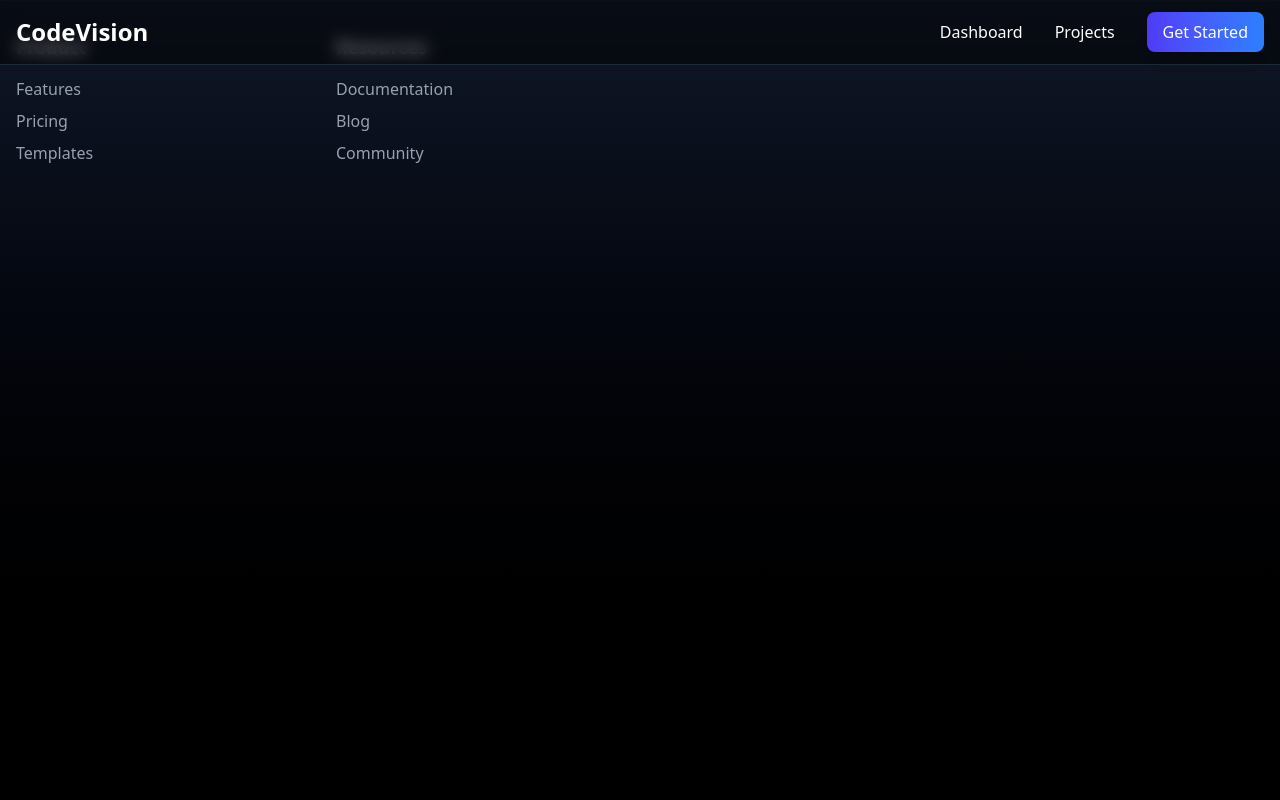
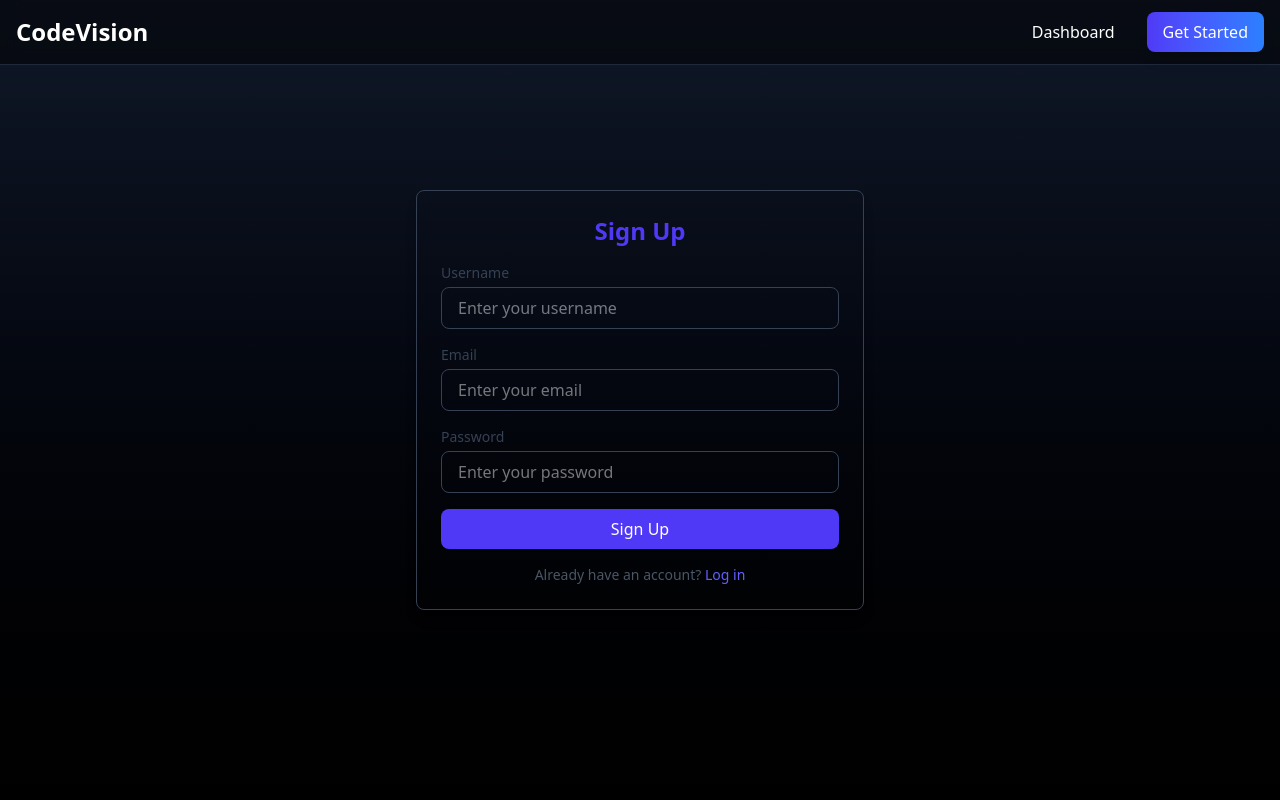
Before and after one commit to SankalpBadoni/CodeVision, a React (Vite) app in the folder client/: page /signup in a window 1280 px wide. Shown: the top 800 px of the page. Built offline with nearby package versions, Linux system fonts and the light colour scheme.

Commit message:
added login and signup routes; created LoginPage and SignupPage components; updated Navbar for navigation

```diff
--- a/client/src/App.jsx
+++ b/client/src/App.jsx
@@ -4,7 +4,8 @@ import Footer from './components/layout/Footer'
 import Home from './routes/Home'
 import Dashboard from './routes/Dashboard'
 import Generator from './routes/Generator'
-
+import LoginPage from './routes/Login'
+import SignupPage from './routes/Signup'
 const Layout = ({ children }) => {
   const location = useLocation()
   const isGeneratorPage = location.pathname === '/generator'
@@ -28,6 +29,8 @@ function App() {
           <Route path="/" element={<Home />} />
           <Route path="/dashboard" element={<Dashboard />} />
           <Route path="/generator" element={<Generator />} />
+          <Route path="/login" element={<LoginPage />} />
+          <Route path="/signup" element={<SignupPage />} />
         </Routes>
       </Layout>
     </Router>
--- a/client/src/components/layout/Navbar.jsx
+++ b/client/src/components/layout/Navbar.jsx
@@ -10,12 +10,13 @@ const Navbar = () => {
 
           <div className="hidden md:flex items-center space-x-8">
             <Link to="/dashboard" className="hover:text-purple-400 transition">Dashboard</Link>
-            <Link to="/projects" className="hover:text-purple-400 transition">Projects</Link>
+
+            <Link to="/login">
             <button
               className="px-4 py-2 rounded-lg bg-gradient-to-r from-indigo-600 to-blue-500 hover:from-indigo-700 hover:to-blue-600 text-white transition-all duration-300 shadow-lg hover:shadow-xl hover:scale-[1.02] cursor-pointer"
             >
               Get Started
-            </button>
+            </button></Link>
           </div>
         </div>
       </div>
--- /dev/null
+++ b/client/src/routes/Login.jsx
@@ -0,0 +1,77 @@
+import { useState } from 'react';
+import { Link } from 'react-router-dom';
+
+const LoginPage = () => {
+  const [email, setEmail] = useState('');
+  const [password, setPassword] = useState('');
+
+  const handleSubmit = (e) => {
+    e.preventDefault();
+    console.log('Email:', email);
+    console.log('Password:', password);
+  };
+
+  return (
+    <div className="flex h-screen items-center justify-center bg-transparent">
+      <div className="w-full max-w-md bg-transparent border border-gray-700 rounded-lg shadow-lg p-6">
+        <h2 className="text-2xl font-semibold text-indigo-600 mb-4 text-center">
+          Login
+        </h2>
+        <form onSubmit={handleSubmit} className="space-y-4">
+          {/* Email */}
+          <div>
+            <label htmlFor="email" className="block text-sm font-medium text-gray-700">
+              Email
+            </label>
+            <input
+              type="email"
+              id="email"
+              value={email}
+              onChange={(e) => setEmail(e.target.value)}
+              className="mt-1 w-full px-4 py-2 border border-gray-700 rounded-lg focus:outline-none focus:ring-2 focus:ring-indigo-500 text-gray-200"
+              placeholder="Enter your email"
+              required
+            />
+          </div>
+
+          {/* Password */}
+          <div>
+            <label htmlFor="password" className="block text-sm font-medium text-gray-700">
+              Password
+            </label>
+            <input
+              type="password"
+              id="password"
+              value={password}
+              onChange={(e) => setPassword(e.target.value)}
+              className="mt-1 w-full px-4 py-2 border border-gray-700 rounded-lg focus:outline-none focus:ring-2 focus:ring-indigo-500 text-gray-200"
+              placeholder="Enter your password"
+              required
+            />
+          </div>
+
+          {/* Submit Button */}
+          <button
+            type="submit"
+            className="w-full bg-indigo-600 hover:bg-indigo-700 text-white font-medium py-2 rounded-lg transition duration-200"
+          >
+            Sign In
+          </button>
+        </form>
+
+        {/* Forgot Password + Signup */}
+        <div className="mt-4 text-center text-sm text-gray-600">
+          <a href="#" className="text-indigo-500 hover:underline">
+            Forgot your password?
+          </a>
+          <span className="mx-2">•</span>
+          <Link to="/signup" className="text-indigo-500 hover:underline">
+            Create an account
+          </Link>
+        </div>
+      </div>
+    </div>
+  );
+};
+
+export default LoginPage;
--- /dev/null
+++ b/client/src/routes/SignUp.jsx
@@ -0,0 +1,83 @@
+import { useState } from 'react';
+import { Link } from 'react-router-dom';
+
+const SignUpPage = () => {
+  const [email, setEmail] = useState('');
+  const [password, setPassword] = useState('');
+  const [confirmPassword, setConfirmPassword] = useState('');
+  const [username, setUsername] = useState('');
+
+  const handleSubmit = (e) => {
+    e.preventDefault();
+
+    console.log('Email:', email);
+    console.log('Password:', password);
+  };
+
+  return (
+    <div className="flex h-screen items-center justify-center bg-transparent">
+      <div className="w-full max-w-md bg-transparent border border-gray-700 rounded-lg shadow-lg p-6">
+        <h2 className="text-2xl font-semibold text-indigo-600 mb-4 text-center">
+          Sign Up
+        </h2>
+        <form onSubmit={handleSubmit} className="space-y-4">
+            <div>
+                <label htmlFor="username" className="block text-sm font-medium text-gray-700">
+                    Username
+                </label>
+                <input type="text" id="username" value={username} onChange={(e) => setUsername(e.target.value)} className="mt-1 w-full px-4 py-2 border border-gray-700 rounded-lg focus:outline-none focus:ring-2 focus:ring-indigo-500 text-gray-200" placeholder="Enter your username" required />
+            </div>
+
+          <div>
+            <label htmlFor="email" className="block text-sm font-medium text-gray-700">
+              Email
+            </label>
+            <input
+              type="email"
+              id="email"
+              value={email}
+              onChange={(e) => setEmail(e.target.value)}
+              className="mt-1 w-full px-4 py-2 border border-gray-700 rounded-lg focus:outline-none focus:ring-2 focus:ring-indigo-500 text-gray-200"
+              placeholder="Enter your email"
+              required
+            />
+          </div>
+
+
+          <div>
+            <label htmlFor="password" className="block text-sm font-medium text-gray-700">
+              Password
+            </label>
+            <input
+              type="password"
+              id="password"
+              value={password}
+              onChange={(e) => setPassword(e.target.value)}
+              className="mt-1 w-full px-4 py-2 border border-gray-700 rounded-lg focus:outline-none focus:ring-2 focus:ring-indigo-500 text-gray-200"
+              placeholder="Enter your password"
+              required
+            />
+          </div>
+
+
+          <button
+            type="submit"
+            className="w-full bg-indigo-600 hover:bg-indigo-700 text-white font-medium py-2 rounded-lg transition duration-200"
+          >
+            Sign Up
+          </button>
+        </form>
+
+        {/* Login Link */}
+        <div className="mt-4 text-center text-sm text-gray-600">
+          Already have an account?{' '}
+          <Link to="/login" className="text-indigo-500 hover:underline">
+            Log in
+          </Link>
+        </div>
+      </div>
+    </div>
+  );
+};
+
+export default SignUpPage;
```
